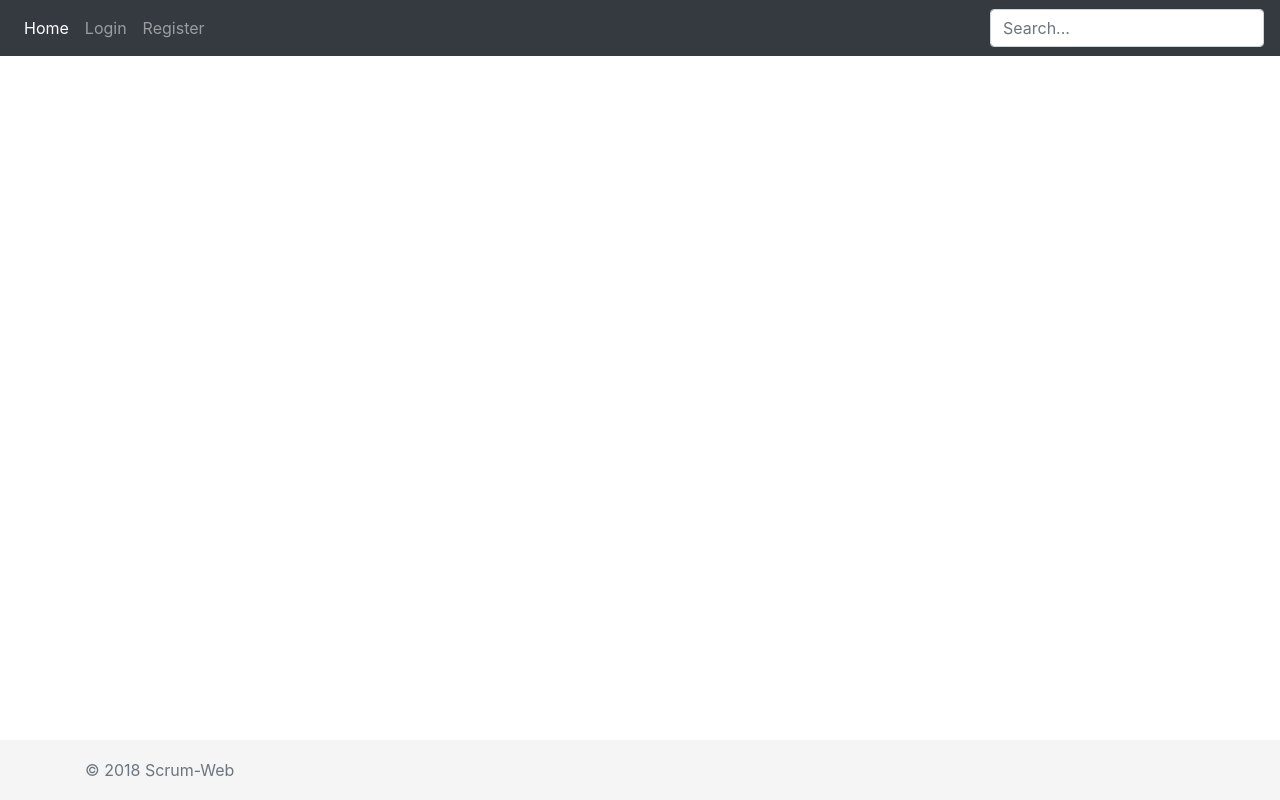
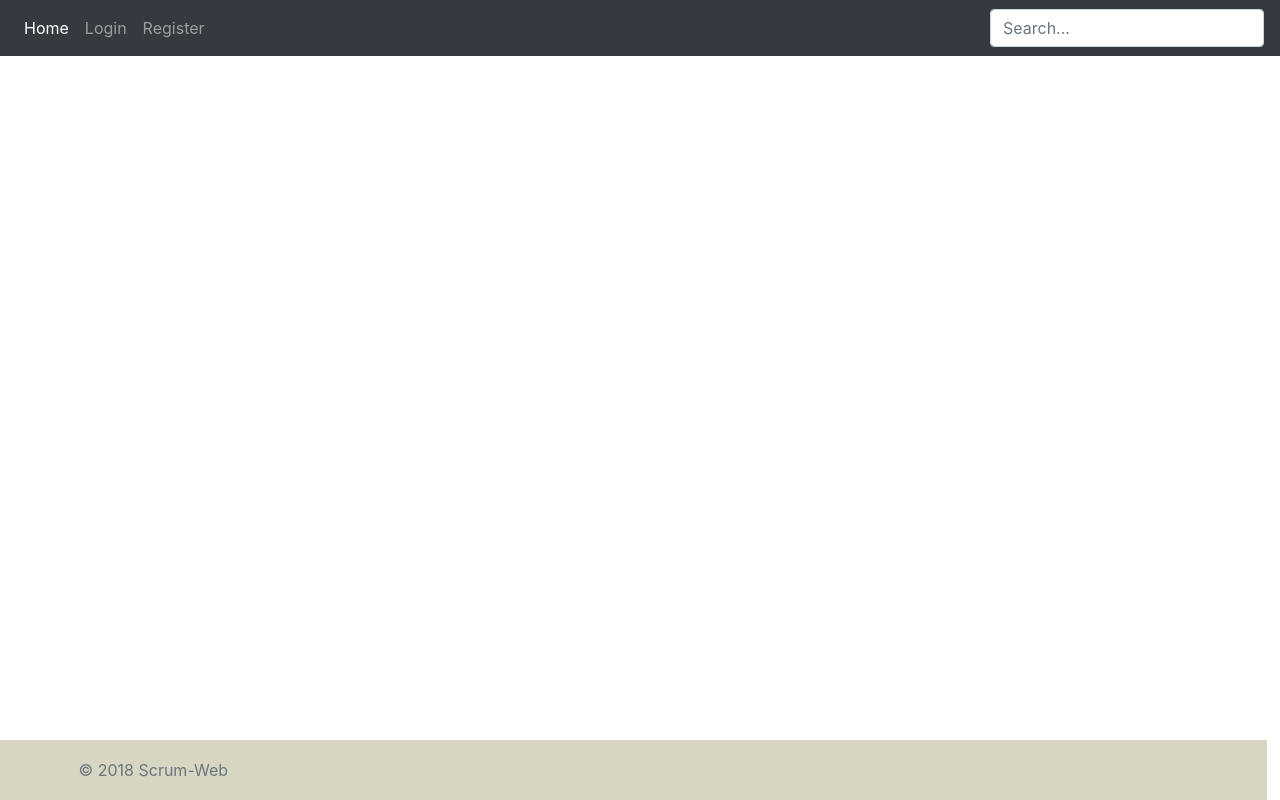
Before and after one commit to moonik/scrum-web, an Angular app in the folder src/frontend/: page / in a window 1280 px wide. Built offline with nearby package versions, Linux system fonts and the light colour scheme.

Commit message:
edited css

```diff
--- a/src/frontend/src/app/footer/footer.component.css
+++ b/src/frontend/src/app/footer/footer.component.css
@@ -3,13 +3,13 @@ html {
   min-height: 100%;
 }
 body {
-  margin-bottom: 60px; /* Margin bottom by footer height */
+  /*margin-bottom: 60px; !* Margin bottom by footer height *!*/
 }
 .footer {
   position: absolute;
   bottom: 0;
-  width: 100%;
+  width: 99%;
   height: 60px; /* Set the fixed height of the footer here */
   line-height: 60px; /* Vertically center the text there */
-  background-color: #f5f5f5;
+  background-color: #d6d6c2;
 }
```
